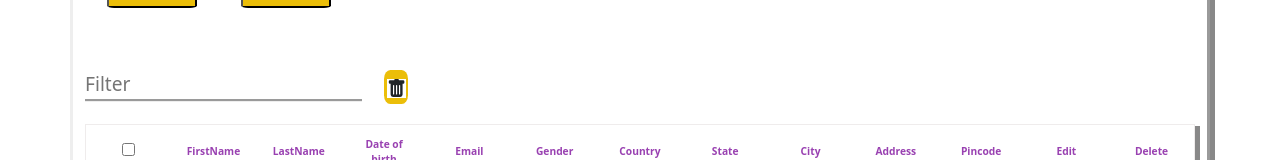
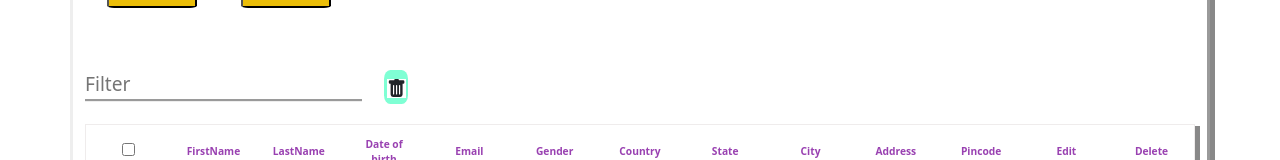
Before and after one commit to Ajithkumar1810/pagenation, a React (Create React App) app: page / in a window 1280 px wide. In both pictures the pointer is over the label 396 px from the left and 417 px from the top of the page. Shown: the part 330-490 px from the top of the page. Built offline with nearby package versions, Linux system fonts and the light colour scheme.

Commit message:
button checking

```diff
--- a/src/Dataentry.css
+++ b/src/Dataentry.css
@@ -126,4 +126,9 @@ label[id="clear"]{
     background-color: rgb(235, 190, 9);
     padding: .2vmax;
     border-radius: 26%;
+    cursor: pointer;
 }
+label[id="clear"]:hover{
+    background-color: aquamarine;
+
+}
--- a/src/Pagegrid.css
+++ b/src/Pagegrid.css
@@ -80,14 +80,20 @@ table {
     background-color: rgb(235, 190, 9);
     padding: .2vmax;
     border-radius: 26%;
-
+    cursor: pointer;
+  }
+  label[id="clear1"]:hover{
+    background-color: aqua;
   }
   label[id="edit"]{
     font-size: 1.2vmax;
     background-color: rgb(235, 190, 9);
     padding: .2vmax;
     border-radius: 26%;
-
+cursor: pointer;
+  }
+  label[id="edit"]:hover{
+    background-color: aqua;
   }
   input[id="sort"]{
     background-color: rgb(235, 190, 9);
```
